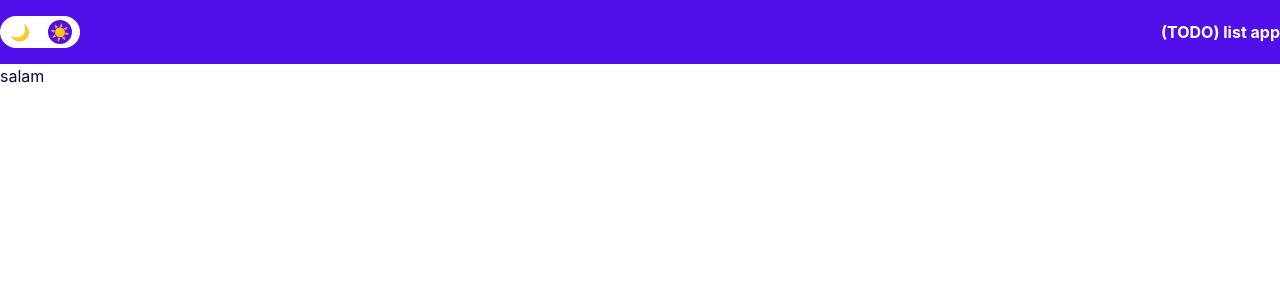
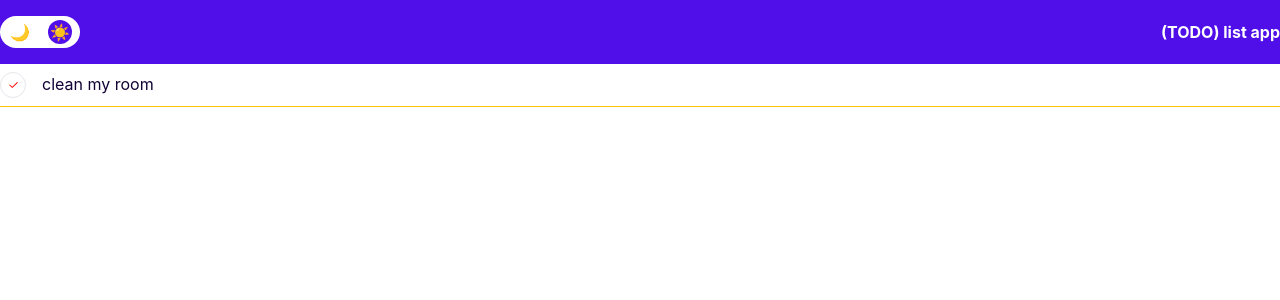
Before and after one commit to Farnaziifz/vue3-todo-list, a Vue app: page /todo/list in a window 1280 px wide. Shown: the top 300 px of the page. Built offline with nearby package versions, Linux system fonts and the light colour scheme.

Commit message:
add todo item component

```diff
--- /dev/null
+++ b/src/presentation/components/specific/todoItem.vue
@@ -0,0 +1,35 @@
+<script lang="ts" setup>
+type todoItemProps = {
+  title: string
+  isDone: boolean
+  id: string | number
+}
+
+const props = defineProps<todoItemProps>()
+</script>
+
+<template>
+  <div class="todo-container flex py-2 border-b cursor-pointer" @click="$emit('update', id)">
+    <div class="relative " >
+      <input
+        type="checkbox"
+        class="todo-item w-full absolute l-0 h-full opacity-0 cursor-pointer"
+      />
+      <div class="todo-item-icon border rounded-full">
+        <svg width="24" height="24">
+          <path
+            :fill="props.isDone ? 'red' : 'transparent'"
+            d="M11.23 13.7l-2.15-2a.55.55 0 0 0-.74-.01l.03-.03a.46.46 0 0 0 0 .68L11.24 15l5.4-5.01a.45.45 0 0 0 0-.68l.02.03a.55.55 0 0 0-.73 0l-4.7 4.35z"
+          ></path>
+        </svg>
+      </div>
+    </div>
+    <div class="todo-item-title ml-4">{{ props.title }}</div>
+  </div>
+</template>
+
+<style scoped>
+.todo-container {
+  border-color: var(--secondary-color);
+}
+</style>
--- a/src/presentation/pages/Todo/List.vue
+++ b/src/presentation/pages/Todo/List.vue
@@ -1,3 +1,22 @@
+<script lang="ts" setup>
+import { defineAsyncComponent } from 'vue'
+
+const todoItem = defineAsyncComponent(
+  () => import('/src/presentation/components/specific/todoItem.vue')
+)
+
+const handleStatus = (val: string | number) => {
+  console.log(val)
+}
+</script>
+
 <template>
-  <p>salam</p>
+  <div class="container">
+    <todoItem
+      :isDone="true"
+      title="clean my room"
+      id="1"
+      @update="handleStatus"
+    />
+  </div>
 </template>
```
